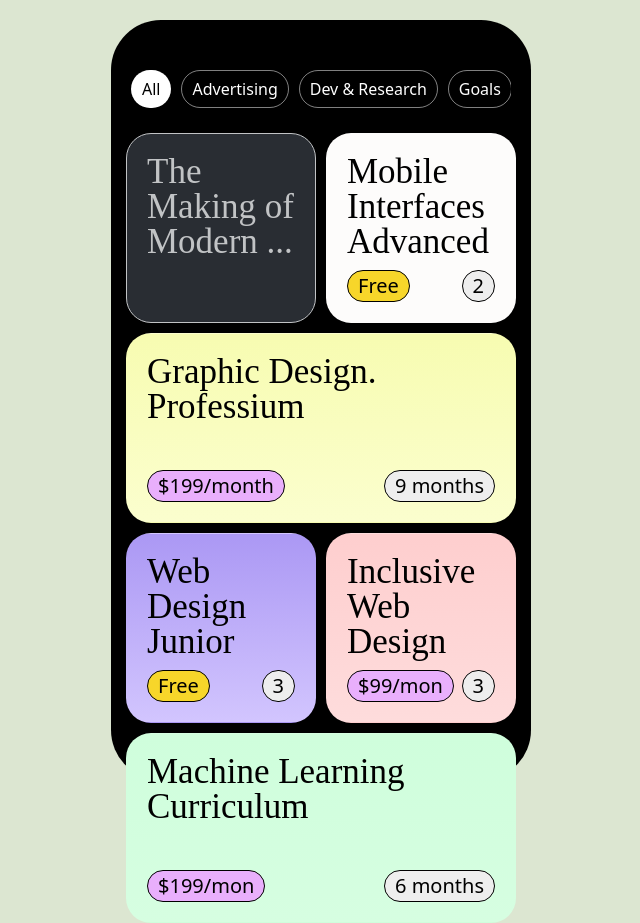
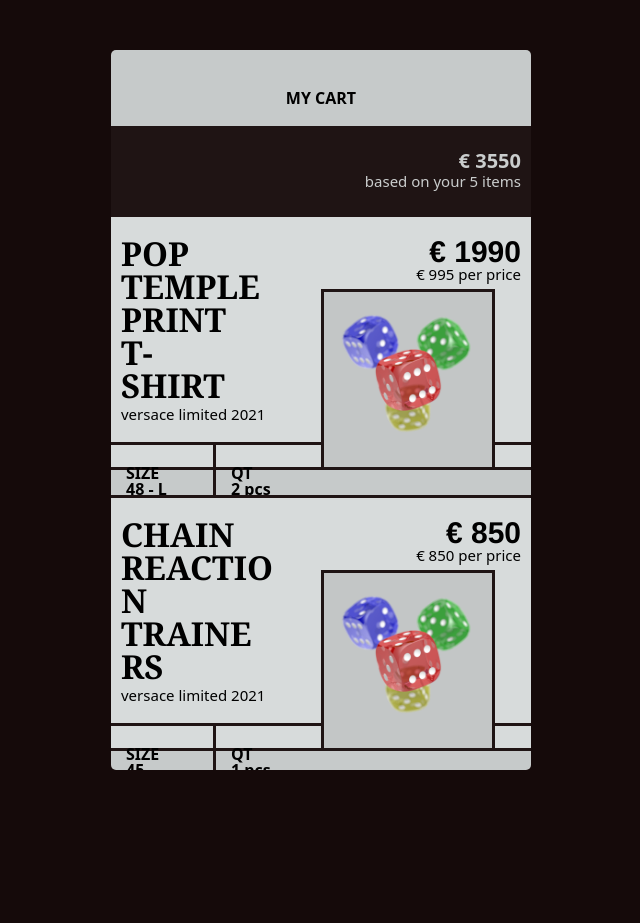
Before and after one commit to Kimbyul88/css-layout-masterclass, a website built with Vite: page index.html in a window 1280 px wide. Shown: the whole page, without its empty margins (319-959 px from the left). After the commit the page ends 820 px from the top, so only its background shows below. Built offline with nearby package versions, Linux system fonts and the light colour scheme.

Commit message:
#5.3-#5.4 내가 해보기..

```diff
--- /dev/null
+++ b/css 저장용/1-2.scss
@@ -0,0 +1,157 @@
+@import "./reset.scss";
+
+html,
+body {
+  font-family: system-ui, -apple-system, BlinkMacSystemFont, "Segoe UI", Roboto,
+    Oxygen, Ubuntu, Cantarell, "Open Sans", "Helvetica Neue", sans-serif;
+}
+
+body {
+  background-color: #dce6d1;
+  display: flex;
+  justify-content: center;
+  align-items: center;
+  height: 100vh;
+}
+
+.phone {
+  background-color: #000000;
+  border-radius: 50px;
+  height: 95%;
+  width: 420px;
+  padding: 50px 20px;
+  box-sizing: border-box;
+}
+
+header {
+  overflow-x: scroll;
+  &::-webkit-scrollbar {
+    height: 5px;
+    margin-bottom: 10px;
+  }
+  &::-webkit-scrollbar:hover {
+    background-color: rgba($color: gray, $alpha: 0.5);
+  }
+  &::-webkit-scrollbar-thumb {
+    background-color: rgba($color: gray, $alpha: 0.5);
+    border-radius: 10px;
+  }
+  &::-webkit-scrollbar-track {
+    background: black;
+  }
+}
+
+ul {
+  width: max-content;
+  display: flex;
+  align-items: center;
+  margin-bottom: 5px;
+  gap: 10px;
+}
+
+.header-category {
+  white-space: nowrap;
+  // font-size: 15px;
+  font-weight: 300;
+  color: white;
+  border: 1px solid rgba($color: #fff, $alpha: 0.5);
+  // margin-left: 10px;
+  border-radius: 20px;
+  padding: 10px 10px;
+}
+
+.header-category:first-child {
+  color: black;
+  background-color: white;
+}
+
+main {
+  // overflow: scroll;
+  margin-top: 20px;
+  color: white;
+  height: 90%;
+  display: grid;
+  justify-content: center;
+  gap: 10px;
+  grid-template-columns: 190px 190px;
+  grid-template-rows: repeat(4, 190px);
+}
+
+.main-box {
+  display: flex;
+  flex-direction: column;
+  justify-content: space-between;
+  padding: 20px;
+  border: 1px solid white;
+  border-radius: 25px;
+}
+
+.main-box:nth-child(3) {
+  grid-column: span 2;
+}
+
+.main-box:nth-child(6) {
+  grid-column: span 2;
+}
+
+.main-box__title {
+  color: #000000;
+  font-family: "Times New Roman", Times, serif;
+  font-size: 35px;
+  font-weight: 500;
+}
+
+@mixin box($color1, $color2) {
+  border: 1px solid rgba(0, 0, 0, 0);
+  background-image: linear-gradient($color1, $color2);
+}
+
+.main-box:first-child .main-box__title {
+  color: #c1c3c5;
+}
+
+.main-box:first-child {
+  @include box(#292d33, #292d33);
+  border: 1.5px solid #c1c3c5;
+}
+
+.main-box:nth-child(2) {
+  @include box(#fdfcfb, #fdfcfb);
+}
+.main-box:nth-child(3) {
+  @include box(#f7fcb1, #fbfece);
+}
+.main-box:nth-child(4) {
+  @include box(#ab98f4, #d2c5fe);
+}
+.main-box:nth-child(5) {
+  @include box(#fecece, #fedcdc);
+}
+.main-box:nth-child(6) {
+  @include box(#cffedc, #d6fee1);
+}
+
+.main-box__btns {
+  display: flex;
+  justify-content: space-between;
+}
+
+.main-box__btns div {
+  border: 1.5px solid black;
+  border-radius: 20px;
+  padding: 5px 10px;
+  font-size: 20px;
+  color: black;
+}
+
+.main-box__btns-duration {
+  background-color: #eeeeee;
+}
+
+#free {
+  background-color: #f7d62a;
+}
+
+#not-free {
+  background-color: #e9affc;
+}
--- a/index.html
+++ b/index.html
@@ -10,57 +10,80 @@
   <body>
     <div class="phone">
       <header>
-        <ul>
-          <li class="header-category">All</li>
-          <li class="header-category">Advertising</li>
-          <li class="header-category">Dev & Research</li>
-          <li class="header-category">Goals</li>
-          <li class="header-category">IOS Development</li>
-        </ul>
+        <div>MY CART</div>
       </header>
+      <nav>
+        <div class="nav-price">€ 3550</div>
+        <div class="nav-desc">based on your 5 items</div>
+      </nav>
       <main>
-        <div class="main-box">
-          <div class="main-box__title">
-            The<br />
-            Making of Modern ...
+        <div class="item">
+          <div class="item__upBox">
+            <div class="item__titleBox">
+              <div class="titleBox-title">
+                POP<br />TEMPLE<br />PRINT<br />T-<br />SHIRT
+              </div>
+              <div class="titleBox-desc">versace limited 2021</div>
+            </div>
+            <div class="item__priceBox">
+              <div class="priceBox-price">€ 1990</div>
+              <div class="priceBox-desc">€ 995 per price</div>
+            </div>
+          </div>
+          <div class="item__size">
+            <div>SIZE<br />48 - L</div>
+          </div>
+          <div class="item__qt">
+            <div>QT<br />2 pcs</div>
+          </div>
+          <div class="item-image">
+            <img src="imgs/0.png" alt="" />
           </div>
         </div>
-        <div class="main-box">
-          <div class="main-box__title">Mobile Interfaces Advanced</div>
-          <div class="main-box__btns">
-            <div class="main-box__btns-fee" id="free">Free</div>
-            <div class="main-box__btns-duration">2</div>
+        <div class="item">
+          <div class="item__upBox">
+            <div class="item__titleBox">
+              <div class="titleBox-title">
+                CHAIN<br />REACTIO<br />N<br />TRAINE<br />RS
+              </div>
+              <div class="titleBox-desc">versace limited 2021</div>
+            </div>
+            <div class="item__priceBox">
+              <div class="priceBox-price">€ 850</div>
+              <div class="priceBox-desc">€ 850 per price</div>
+            </div>
+          </div>
+          <div class="item__size">
+            <div>SIZE<br />45</div>
+          </div>
+          <div class="item__qt">
+            <div>QT<br />1 pcs</div>
+          </div>
+          <div class="item-image">
+            <img src="imgs/0.png" alt="" />
           </div>
         </div>
-        <div class="main-box">
-          <div class="main-box__title">Graphic Design. <br />Professium</div>
-          <div class="main-box__btns">
-            <div class="main-box__btns-fee" id="not-free">$199/month</div>
-            <div class="main-box__btns-duration">9 months</div>
+        <div class="item">
+          <div class="item__upBox">
+            <div class="item__titleBox">
+              <div class="titleBox-title">
+                POP<br />TEMPLE<br />PRINT<br />T-<br />SHIRT
+              </div>
+              <div class="titleBox-desc">versace limited 2021</div>
+            </div>
+            <div class="item__priceBox">
+              <div class="priceBox-price">€ 1990</div>
+              <div class="priceBox-desc">€ 995 per price</div>
+            </div>
           </div>
-        </div>
-        <div class="main-box">
-          <div class="main-box__title">Web <br />Design <br />Junior</div>
-          <div class="main-box__btns">
-            <div class="main-box__btns-fee" id="free">Free</div>
-            <div class="main-box__btns-duration">3</div>
+          <div class="item__size">
+            <div>SIZE<br />48 - L</div>
           </div>
-        </div>
-        <div class="main-box">
-          <div class="main-box__title">
-            Inclusive <br />Web<br />
-            Design
+          <div class="item__qt">
+            <div>QT<br />2 pcs</div>
           </div>
-          <div class="main-box__btns">
-            <div class="main-box__btns-fee" id="not-free">$99/mon</div>
-            <div class="main-box__btns-duration">3</div>
-          </div>
-        </div>
-        <div class="main-box">
-          <div class="main-box__title">Machine Learning Curriculum</div>
-          <div class="main-box__btns">
-            <div class="main-box__btns-fee" id="not-free">$199/mon</div>
-            <div class="main-box__btns-duration">6 months</div>
+          <div class="item-image">
+            <img src="imgs/0.png" alt="" />
           </div>
         </div>
       </main>
--- a/styles/style.scss
+++ b/styles/style.scss
@@ -1,39 +1,63 @@
 @import "./reset.scss";
 
-html,
 body {
   font-family: system-ui, -apple-system, BlinkMacSystemFont, "Segoe UI", Roboto,
     Oxygen, Ubuntu, Cantarell, "Open Sans", "Helvetica Neue", sans-serif;
-}
-
-body {
-  background-color: #dce6d1;
+  padding: 50px;
   display: flex;
   justify-content: center;
   align-items: center;
-  height: 100vh;
+  background-color: #150a0a;
 }
 
 .phone {
-  background-color: #000000;
-  border-radius: 50px;
-  height: 95%;
   width: 420px;
-  padding: 50px 20px;
+  height: 90vh;
+  border-radius: 5px;
+  background-color: #c6caca;
+  padding: 10px 0;
   box-sizing: border-box;
+  overflow: hidden;
 }
 
 header {
-  overflow-x: scroll;
+  padding: 30px 0 20px 0;
+  font-weight: 800;
+  display: flex;
+  justify-content: center;
+  align-items: center;
+}
+
+nav {
+  display: flex;
+  flex-direction: column;
+  justify-content: center;
+  align-items: flex-end;
+  background-color: #1f1414;
+  color: #cacdcd;
+  width: 100%;
+  padding: 25px 10px;
+  box-sizing: border-box;
+  .nav-price {
+    font-size: 20px;
+    font-weight: 900;
+    margin-bottom: 3px;
+  }
+  .nav-desc {
+    font-size: 15px;
+    font-weight: 400;
+  }
+}
+
+main {
+  height: 85%;
+  overflow-y: scroll;
   &::-webkit-scrollbar {
-    height: 5px;
+    width: 5px;
     margin-bottom: 10px;
   }
-  &::-webkit-scrollbar:hover {
-    background-color: rgba($color: gray, $alpha: 0.5);
-  }
   &::-webkit-scrollbar-thumb {
-    background-color: rgba($color: gray, $alpha: 0.5);
+    background-color: rgba($color: #a2e571, $alpha: 1);
     border-radius: 10px;
   }
   &::-webkit-scrollbar-track {
@@ -41,117 +65,76 @@
   }
 }
 
-ul {
-  width: max-content;
+.item {
+  position: relative;
+  box-sizing: border-box;
+  height: 32vh;
+  border-top: 3px solid #1f1414;
+  border-bottom: 3px solid #1f1414;
+  margin-bottom: 25px;
+  background-color: #d7dbdb;
+  display: grid;
+  grid-template-columns: 1fr 1fr 2fr;
+  grid-template-rows: 3fr 1fr;
+  .item__upBox {
+    grid-column: span 3;
     display: flex;
-  align-items: center;
-  margin-bottom: 5px;
-  gap: 10px;
+    justify-content: space-between;
+    align-items: flex-start;
+    padding: 20px 10px;
+    border-bottom: 3px solid #1f1414;
+    .item__titleBox {
+      .titleBox-title {
+        font-family: Georgia, "Times New Roman", Times, serif;
+        font-weight: 900;
+        font-size: 33px;
       }
-
-.header-category {
-  white-space: nowrap;
-  // font-size: 15px;
-  font-weight: 300;
-  color: white;
-  border: 1px solid rgba($color: #fff, $alpha: 0.5);
-  // margin-left: 10px;
-  border-radius: 20px;
-  padding: 10px 10px;
+      .titleBox-desc {
+        font-weight: 500;
+        font-size: 15px;
+        margin-top: 5px;
       }
-
-.header-category:first-child {
-  color: black;
-  background-color: white;
     }
-
-main {
-  // overflow: scroll;
-  margin-top: 20px;
-  color: white;
-  height: 90%;
-  display: grid;
-  justify-content: center;
-  gap: 10px;
-  grid-template-columns: 190px 190px;
-  grid-template-rows: repeat(4, 190px);
-}
-
-.main-box {
+    .item__priceBox {
       display: flex;
       flex-direction: column;
-  justify-content: space-between;
-  padding: 20px;
-  border: 1px solid white;
-  border-radius: 25px;
+      align-items: flex-end;
+      .priceBox-price {
+        font-family: "Franklin Gothic Medium", "Arial Narrow", Arial, sans-serif;
+        font-weight: 900;
+        font-size: 30px;
       }
-
-.main-box:nth-child(3) {
-  grid-column: span 2;
+      .priceBox-desc {
+        font-weight: 500;
+        font-size: 15px;
       }
-
-.main-box:nth-child(6) {
-  grid-column: span 2;
     }
-
-.main-box__title {
-  color: #000000;
-  font-family: "Times New Roman", Times, serif;
-  font-size: 35px;
-  font-weight: 500;
   }
-
-@mixin box($color1, $color2) {
-  border: 1px solid rgba(0, 0, 0, 0);
-  background-image: linear-gradient($color1, $color2);
+  .item__size {
+    padding: 20px 15px;
+    box-sizing: border-box;
+    font-weight: 900;
+    border-right: 3px solid #1f1414;
   }
-
-.main-box:first-child .main-box__title {
-  color: #c1c3c5;
+  .item__qt {
+    padding: 20px 15px;
+    box-sizing: border-box;
+    font-weight: 900;
+    // border-right: 3px solid #1f1414;
   }
-
-.main-box:first-child {
-  @include box(#292d33, #292d33);
-  border: 1.5px solid #c1c3c5;
+  .item-image {
+    position: absolute;
+    bottom: -3px;
+    left: 50%;
+    border: 3px solid #1f1414;
+    background-color: #c3c6c6;
+    width: 40%;
+    height: 70%;
+    display: flex;
+    justify-content: center;
+    align-items: center;
   }
-
-.main-box:nth-child(2) {
-  @include box(#fdfcfb, #fdfcfb);
+  img {
+    width: 110%;
   }
-.main-box:nth-child(3) {
-  @include box(#f7fcb1, #fbfece);
 }
-.main-box:nth-child(4) {
-  @include box(#ab98f4, #d2c5fe);
-}
-.main-box:nth-child(5) {
-  @include box(#fecece, #fedcdc);
-}
-.main-box:nth-child(6) {
-  @include box(#cffedc, #d6fee1);
-}
-
-.main-box__btns {
-  display: flex;
-  justify-content: space-between;
-}
-
-.main-box__btns div {
-  border: 1.5px solid black;
-  border-radius: 20px;
-  padding: 5px 10px;
-  font-size: 20px;
-  color: black;
-}
-
-.main-box__btns-duration {
-  background-color: #eeeeee;
-}
-
-#free {
-  background-color: #f7d62a;
-}
-
-#not-free {
-  background-color: #e9affc;
-}
```
Also changed, not shown: imgs/0.png (added). Lines whose indentation alone changed are shown as unchanged.
